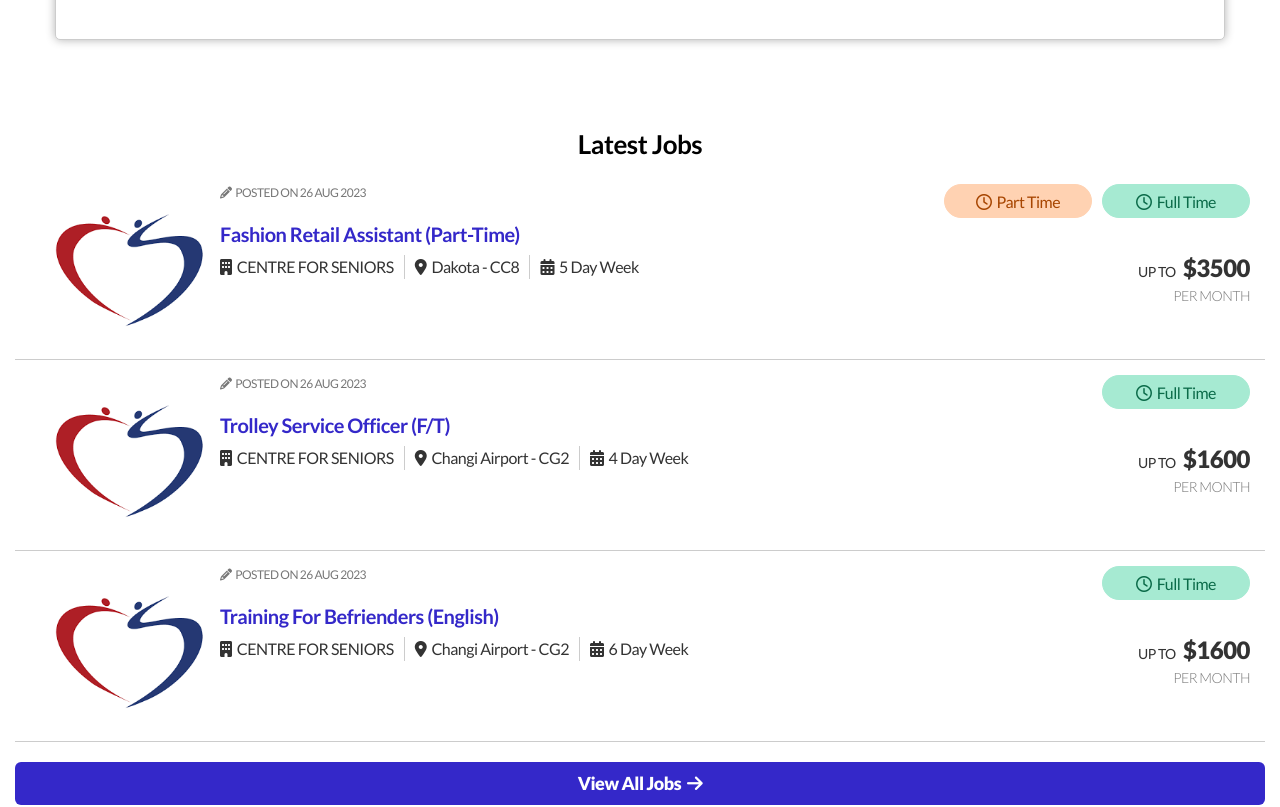
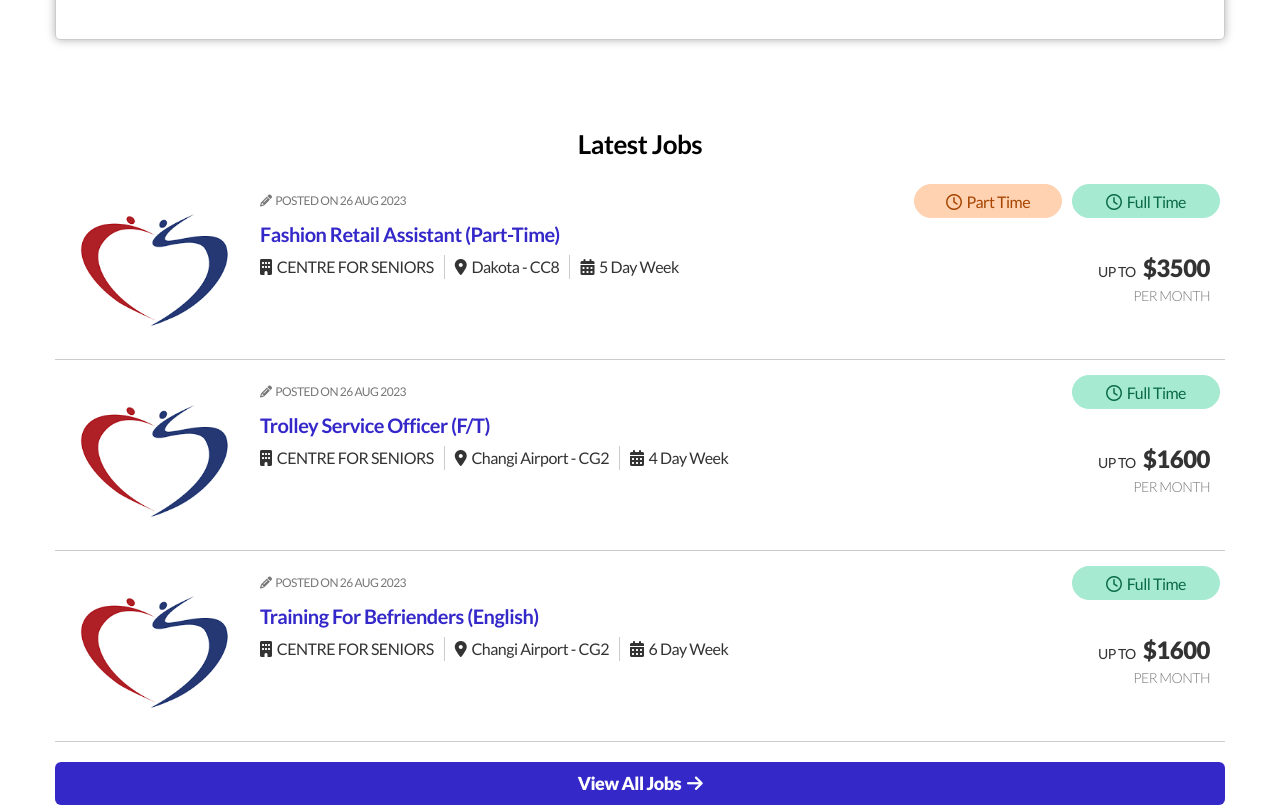
Before and after one commit to phr9000/seniorJob, a React (Create React App) app: page / in a window 1280 px wide. Shown: the part 560-1367 px from the top of the page. Built offline with nearby package versions, Linux system fonts and the light colour scheme.

Commit message:
+ LatestList 컴포넌트 scss 디테일 수정1

```diff
--- a/src/assets/styles/common.scss
+++ b/src/assets/styles/common.scss
@@ -49,7 +49,24 @@ button {
 }
 
 section {
-  padding: 0 15px;
+}
+
+.section_inner {
+  width: 1170px;
+  margin: 0 auto;
+
+  @include tablet_m {
+    width: 940px;
+  }
+
+  @include tablet {
+    width: 720px;
+  }
+
+  @include mobile {
+    width: 100%;
+    padding: 0 1.5rem;
+  }
 }
 
 a {
@@ -60,9 +77,11 @@ a {
 em {
   font-style: normal;
 }
+
 .h-100 {
   height: 100%;
 }
+
 .ir {
   text-indent: -9999px;
   display: block !important;
--- a/src/assets/styles/layout/latestList.scss
+++ b/src/assets/styles/layout/latestList.scss
@@ -8,7 +8,7 @@
 }
 
 .sec_list {
-  padding: 1.5rem;
+  padding: 1.5rem 0;
   border-bottom: 1px solid #ccc;
 
   .add_links {
@@ -45,9 +45,11 @@
       }
 
       .posted_on {
+        @include flex(flex, null, center);
         font-size: 1.2rem;
         text-transform: uppercase;
         color: #777;
+        padding: 0 1.5rem;
 
         @include mobile {
           padding-bottom: 1rem;
@@ -55,6 +57,18 @@
 
         .fas {
           display: inline-block;
+        }
+      }
+
+      .time_type {
+        padding: 0 0.5rem;
+
+        @include mobile {
+          padding: 0 1rem 1rem;
+        }
+
+        p {
+          word-break: keep-all;
         }
       }
 
@@ -101,6 +115,10 @@
 
 
       .course_desc {
+        @include flex(flex);
+        flex-direction: column;
+        padding: 0 1.5rem;
+
         .job_tit {
           font-size: 2rem;
           font-weight: 600;
@@ -108,11 +126,42 @@
           color: $primary;
           word-wrap: break-word;
           line-height: 1.1;
+
+
+          @include desktop {
+            &.mo_ver {
+              display: none;
+            }
+          }
+          @include tablet_m {
+            &.mo_ver {
+              display: none;
+            }
+          }
+
+          @include tablet {
+            &.mo_ver {
+              display: none;
+            }
+          }
+
+          @include mobile {
+            font-size: 1.7rem;
+            &.pc_ver {
+              display: none;
+            }
+          }
         }
 
         .job_desc {
+          width: 100%;
+
+          @include mobile {
+            flex-direction: column-reverse;
+          }
+
           ul {
-            margin-bottom: 20px;
+            margin-bottom: 2rem;
 
             @include tablet_m {
               flex-direction: column;
@@ -139,6 +188,16 @@
 
               &:not(:last-child) {
                 border-right: 1px solid #ccc;
+
+                @include tablet_m {
+                  border: none;
+                }
+                @include tablet {
+                  border: none;
+                }
+                @include mobile {
+                  border: none;
+                }
               }
 
               &:not(:first-child) {
@@ -157,21 +216,37 @@
             }
           }
 
+          .salary_area {
+            text-align: right;
+
+            @include mobile {
+              text-align: left;
+              padding-bottom: 1rem;
+            }
+          }
+
           .salary {
             font-size: 1.4rem;
             font-weight: 500;
             color: #333;
             text-transform: uppercase;
 
+            @include mobile {
+              @include flex(flex, null, center);
+            }
+
             .data_salary {
               font-size: 2.4rem;
               font-weight: 900;
-              margin-left: 5px;
+              margin-left: 0.5rem;
+
               @include tablet_m {
                 display: block;
+                margin-left: 0;
               }
               @include tablet {
                 display: block;
+                margin-left: 0;
               }
               @include mobile {
                 display: block;
@@ -186,6 +261,10 @@
             text-transform: uppercase;
             color: #777;
             text-align: end;
+
+            @include mobile {
+              text-align: left;
+            }
           }
         }
 
--- a/src/components/Guide.tsx
+++ b/src/components/Guide.tsx
@@ -86,7 +86,6 @@ const Guide: React.FC = () => {
       <div style={{...commonStyle, ...fontSize20}}>[Latest List Item]</div>
       <JobItem job={someJobData}/>
 
-
       <div style={{...commonStyle, ...fontSize20}}>[button component]</div>
       <Button label="라벨ㄹㄹㄹ" color="red"/>
     </>
--- a/src/components/LatestList.tsx
+++ b/src/components/LatestList.tsx
@@ -62,7 +62,7 @@ export const JobItem: React.FC<{ job: typeof jobList[0] }> = ({job}) => (
             <i className="fas fa-pencil-alt"></i>
             &nbsp;&nbsp;Posted on {job.postedOn}
           </span>
-          <div className="row flex items-center">
+          <div className="time_type row flex items-center">
             {job.jobTypes.map(type => (
               <p className={`jobtype_${type.toLowerCase().replace(" ", "_")}`} key={type}>
                 <i className="far fa-clock"></i>
@@ -72,7 +72,7 @@ export const JobItem: React.FC<{ job: typeof jobList[0] }> = ({job}) => (
           </div>
         </div>
         <div className="row course_desc">
-          <h3 className="job_tit">{job.title}</h3>
+          <h3 className="job_tit pc_ver">{job.title}</h3>
           <div className="job_desc flex justify-between">
             <ul className="flex align-center">
               <li>
@@ -94,7 +94,8 @@ export const JobItem: React.FC<{ job: typeof jobList[0] }> = ({job}) => (
                 </span>
               </li>
             </ul>
-            <div className="row">
+            <h3 className="job_tit mo_ver">{job.title}</h3>
+            <div className="row salary_area">
               <div className="salary">UP TO <span className="data_salary">{job.salary}</span></div>
               <div className="salperiod">{job.period}</div>
             </div>
@@ -107,8 +108,6 @@ export const JobItem: React.FC<{ job: typeof jobList[0] }> = ({job}) => (
 
 const LatestList: React.FC = () => {
   return (
-
-    <section className="latestListComp">
     <div className="section_inner">
       <SecTitle title="Latest Jobs"/>
 
@@ -233,7 +232,6 @@ const LatestList: React.FC = () => {
       {/*</ul>*/}
       <BigBtn title="View All Jobs"/>
     </div>
-    </section>
   );
 };
 export default LatestList;
--- a/src/pages/Main/MainLayout.tsx
+++ b/src/pages/Main/MainLayout.tsx
@@ -4,6 +4,9 @@ import React from "react";
 /* Import Component */
 import LatestList from "src/components/LatestList";
 import NeedHelp from "./needhelp/NeedHelp";
+
+
+
 
 const MainLayout: React.FC = () => {
   return (
@@ -15,10 +18,10 @@ const MainLayout: React.FC = () => {
             Founded in 2006, the Centre For Seniors (CFS) is a non-profit,
             Social Service Agency (SSA) that is committed to promoting the total
             well-being of
-            <br /> older persons in Singapore, specifically their vocational,
+            <br/> older persons in Singapore, specifically their vocational,
             financial and psycho-social health. Silver Job portal is created
             with seniors in mind to help
-            <br /> them to explore work in the various sectors for meaningful
+            <br/> them to explore work in the various sectors for meaningful
             retirement. For more info, please go to{" "}
             <a className="go-link" href="https://cfs.org.sg">
               https://cfs.org.sg
@@ -34,23 +37,23 @@ const MainLayout: React.FC = () => {
       <section className="search-box-container">
         <div className="top">
           <div className="col-xs-12 col-sm-6 col-md-6">
-            <input type="text" />
+            <input type="text"/>
           </div>
           <div className="col-xs-12 col-sm-6 col-md-2">
-            <input type="text" />
+            <input type="text"/>
           </div>
           <div className="col-xs-12 col-sm-6 col-md-2">
-            <input type="text" />
+            <input type="text"/>
           </div>
           <div className="col-xs-12 col-sm-6 col-md-2">
-            <input type="text" />
+            <input type="text"/>
           </div>
         </div>
       </section>
-      <div className="container">
-        <LatestList />
-      </div>
-      <NeedHelp />
+      <section className="latestListComp">
+        <LatestList/>
+      </section>
+      <NeedHelp/>
     </main>
   );
 };
```
Lines whose indentation alone changed are shown as unchanged.
